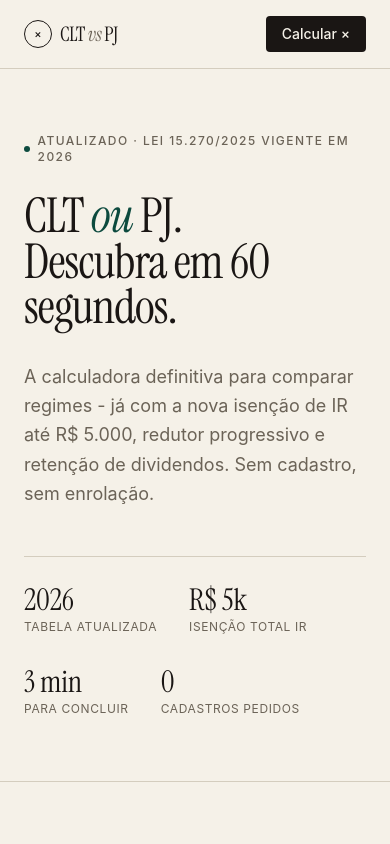
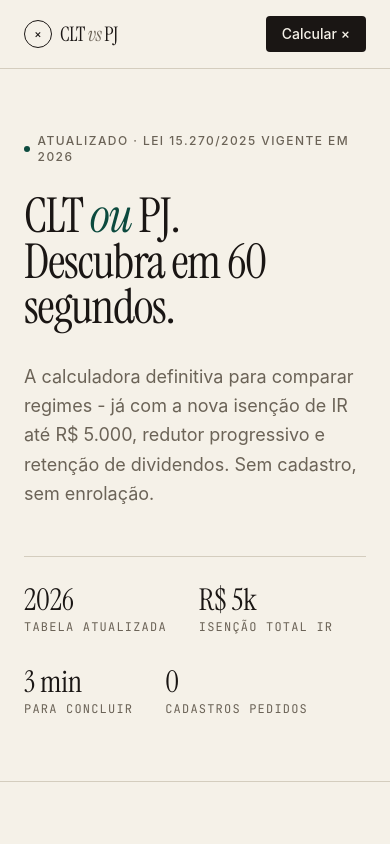
Before and after one commit to RodVerruck/cltvspj, a Next.js app: page / in a window 390 px wide. Shown: the top 844 px of the page. Built offline with nearby package versions, Linux system fonts and the light colour scheme; no server answers.

Commit message:
Refactor Hero section with editorial premium design
- Update title to use font-display with clamp sizing (48px-104px)
- Add green highlight to 'ou' with italic text-money
- Update hero-meta metrics with font-mono labels and tracking-widest
- Maintain responsive design and proper typography hierarchy

```diff
--- a/pages/index.js
+++ b/pages/index.js
@@ -164,7 +164,7 @@ export default function Home() {
               <span>Atualizado · Lei 15.270/2025 vigente em 2026</span>
             </div>
 
-            <h1 className="font-display text-display-lg tracking-editorial text-ink mb-8 max-w-4xl">
+            <h1 className="font-display text-[clamp(48px,7vw,104px)] leading-[0.95] tracking-tight text-ink mb-8 max-w-4xl">
               CLT <em className="italic text-money">ou</em> PJ.<br />
               Descubra em 60 segundos.
             </h1>
@@ -176,19 +176,19 @@ export default function Home() {
             <div className="flex flex-wrap gap-8 md:gap-10 pt-7 border-t border-rule">
               <div>
                 <div className="font-display text-3xl text-ink leading-none mb-1">2026</div>
-                <div className="text-xs uppercase tracking-wider text-ink-muted">Tabela atualizada</div>
+                <div className="font-mono text-xs uppercase tracking-widest text-ink-muted">Tabela atualizada</div>
               </div>
               <div>
                 <div className="font-display text-3xl text-ink leading-none mb-1">R$ 5k</div>
-                <div className="text-xs uppercase tracking-wider text-ink-muted">Isenção total IR</div>
+                <div className="font-mono text-xs uppercase tracking-widest text-ink-muted">Isenção total IR</div>
               </div>
               <div>
                 <div className="font-display text-3xl text-ink leading-none mb-1">3 min</div>
-                <div className="text-xs uppercase tracking-wider text-ink-muted">Para concluir</div>
+                <div className="font-mono text-xs uppercase tracking-widest text-ink-muted">Para concluir</div>
               </div>
               <div>
                 <div className="font-display text-3xl text-ink leading-none mb-1">0</div>
-                <div className="text-xs uppercase tracking-wider text-ink-muted">Cadastros pedidos</div>
+                <div className="font-mono text-xs uppercase tracking-widest text-ink-muted">Cadastros pedidos</div>
               </div>
             </div>
           </div>
```
